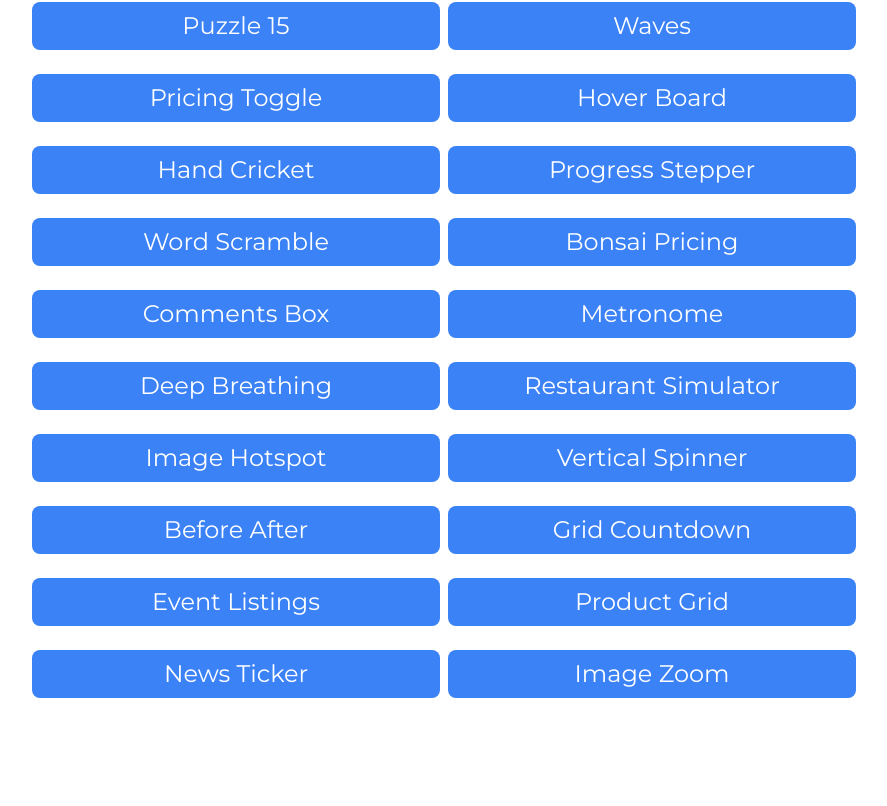
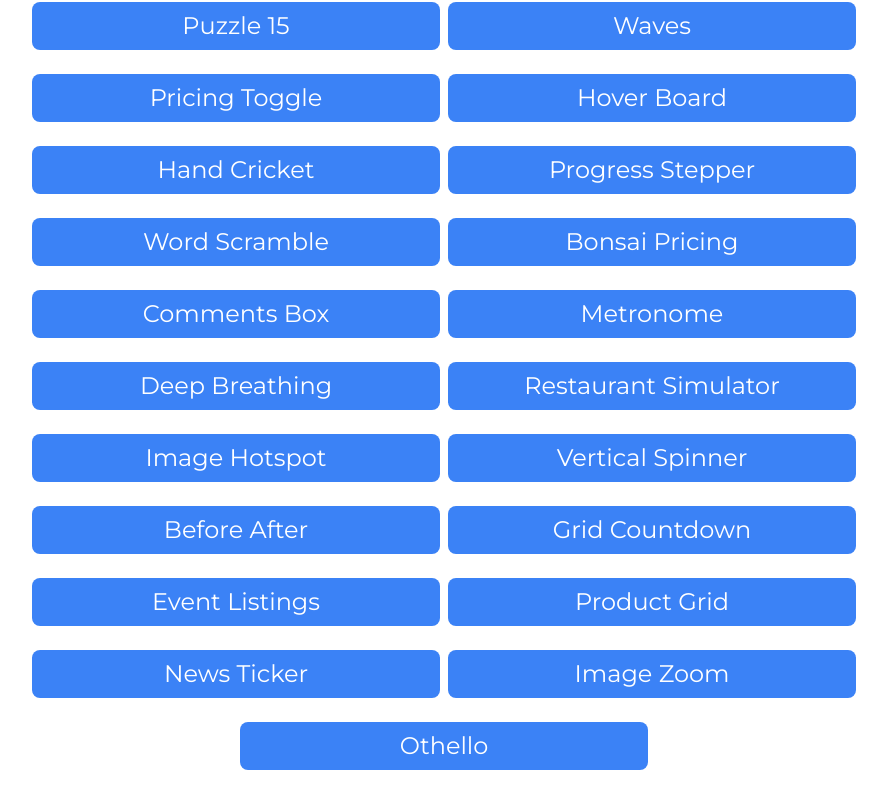
Before and after one commit to ShlokD/fe-challenges, a React (Vite) app: page / in a window 1280 px wide. Shown: the part 1630-2436 px from the top of the page, without its empty margins (196-1083 px from the left). Before the commit the page ends 2364 px from the top, so only its background shows below. Built offline with nearby package versions, Linux system fonts and the light colour scheme.

Commit message:
Add othello

```diff
--- a/src/App.tsx
+++ b/src/App.tsx
@@ -201,6 +201,9 @@
         <li className="text-2xl w-1/3 text-center my-2 bg-blue-500 text-white p-2 rounded-lg">
           <Link to={`/image-zoom`}>Image Zoom</Link>
         </li>
+        <li className="text-2xl w-1/3 text-center my-2 bg-blue-500 text-white p-2 rounded-lg">
+          <Link to={`/othello`}>Othello</Link>
+        </li>
       </ul>
     </div>
   );
--- a/src/main.tsx
+++ b/src/main.tsx
@@ -67,6 +67,7 @@
 const ProductGrid = React.lazy(() => import("./product-grid"));
 const NewsTicker = React.lazy(() => import("./news-ticker"));
 const ImageZoom = React.lazy(() => import("./image-zoom"));
+const Othello = React.lazy(() => import("./othello"));
 
 const router = createBrowserRouter([
   {
@@ -321,6 +322,10 @@
     path: "/image-zoom",
     element: <ImageZoom />,
   },
+  {
+    path: "/othello",
+    element: <Othello />,
+  },
 ]);
 
 export const Main = (
--- /dev/null
+++ b/src/othello/index.tsx
@@ -0,0 +1,189 @@
+import { useState } from "react";
+
+import HomeLink from "../home-link";
+
+const createGrid = () => {
+  const game = new Array(8).fill(0).map(() => new Array(8).fill(""));
+
+  game[3][3] = "W";
+  game[4][4] = "W";
+  game[3][4] = "B";
+  game[4][3] = "B";
+  return game;
+};
+
+type Score = {
+  white: number;
+  black: number;
+};
+
+const opp: Record<string, string> = {
+  B: "W",
+  W: "B",
+};
+
+const Othello = () => {
+  const [grid, setGrid] = useState<string[][]>(createGrid());
+  const [turn, setTurn] = useState("B");
+  const [scores, setScores] = useState<Score>({
+    white: 0,
+    black: 0,
+  });
+  const [over, setOver] = useState(false);
+
+  const placeSquare = (row: number, column: number) => {
+    let score = 0;
+
+    setGrid((prev) => {
+      prev[row][column] = turn;
+      let filled = 0;
+      for (let i = 0; i < prev.length; ++i) {
+        for (let j = 0; j < prev[i].length; ++j) {
+          if (prev[i][j] !== "") {
+            filled++;
+          }
+        }
+      }
+      if (filled === 64) {
+        setOver(true);
+        return prev;
+      }
+      let scored = false;
+      for (let i = 0; i < prev.length; ++i) {
+        if (prev[i][column] === opp[turn]) {
+          prev[i][column] = turn;
+          score++;
+          scored = true;
+        }
+      }
+
+      if (!scored) {
+        for (let i = 0; i < prev[row].length; ++i) {
+          if (prev[row][i] === opp[turn]) {
+            prev[row][i] = turn;
+            score++;
+            scored = true;
+          }
+        }
+      }
+
+      if (!scored) {
+        let rowIndex = row - 1;
+        for (let i = column - 1; i >= 0 && rowIndex >= 0; --i) {
+          if (prev?.[rowIndex]?.[i] === opp[turn]) {
+            prev[rowIndex][i] = turn;
+            score++;
+
+            scored = true;
+          }
+          rowIndex--;
+        }
+      }
+
+      if (!scored) {
+        let rowIndex = row + 1;
+        for (
+          let i = column + 1;
+          i < prev[row].length && rowIndex < prev.length;
+          ++i
+        ) {
+          if (prev?.[rowIndex]?.[i] === opp[turn]) {
+            prev[rowIndex][i] = turn;
+            score++;
+            scored = true;
+          }
+          rowIndex++;
+        }
+      }
+
+      if (!scored) {
+        let rowIndex = row + 1;
+        for (let i = column - 1; i >= 0 || rowIndex < prev.length; --i) {
+          if (prev?.[rowIndex]?.[i] === opp[turn]) {
+            prev[rowIndex][i] = turn;
+            score++;
+            scored = true;
+          }
+          rowIndex++;
+        }
+      }
+
+      return prev;
+    });
+    setScores((prev) => {
+      if (turn === "B") {
+        return { ...prev, black: prev.black + score };
+      } else {
+        return { ...prev, white: prev.white + score };
+      }
+    });
+    setTurn((prev) => (prev === "B" ? "W" : "B"));
+  };
+
+  const restart = () => {
+    setGrid(createGrid());
+    setScores({
+      white: 0,
+      black: 0,
+    });
+    setTurn("B");
+    setOver(false);
+  };
+
+  return (
+    <div className="flex flex-col w-full min-h-screen">
+      <header className="p-4 bg-black text-white flex flex-row items-center justify-center gap-2">
+        <div className="p-2 bg-white">
+          <HomeLink />
+        </div>
+        <h1 className="font-bold text-2xl">Othello</h1>
+      </header>
+      <main className="flex flex-col w-full min-h-screen items-center p-8 gap-8">
+        <h2 className="font-bold text-xl">
+          White {scores.white} Black {scores.black}
+        </h2>
+        <p className="font-bold text-lg">
+          Now Playing {turn === "B" ? "Black" : "White"}
+        </p>
+        {over && (
+          <div className="flex flex-col gap-2 text-center">
+            <p>{scores.black > scores.white ? "Black wins" : "White Wins"}</p>
+            <p>{scores.black === scores.white && "Tie!"}</p>
+            <button
+              className="py-4 px-2 bg-black rounded-lg text-white font-bold"
+              onClick={restart}
+            >
+              Restart
+            </button>
+          </div>
+        )}
+
+        <div className="grid grid-cols-8 place-items-center">
+          {grid.map((row, i) => {
+            return row.map((item, j) => {
+              return (
+                <button
+                  key={`slot-${i}-${j}`}
+                  className="bg-green-600 h-12 w-12 border-2 border-black text-center"
+                  onClick={() => placeSquare(i, j)}
+                  disabled={item !== "" && !over}
+                  aria-label={`Slot-${i}-${j}`}
+                >
+                  {!!item && (
+                    <p
+                      className={`${
+                        item === "B" ? "bg-black" : "bg-white"
+                      } w-10 h-10 text-center rounded-full m-auto`}
+                    ></p>
+                  )}
+                </button>
+              );
+            });
+          })}
+        </div>
+      </main>
+    </div>
+  );
+};
+
+export default Othello;
```
Also changed, not shown: 1 other file (tests, documents, lock files or other folders).
